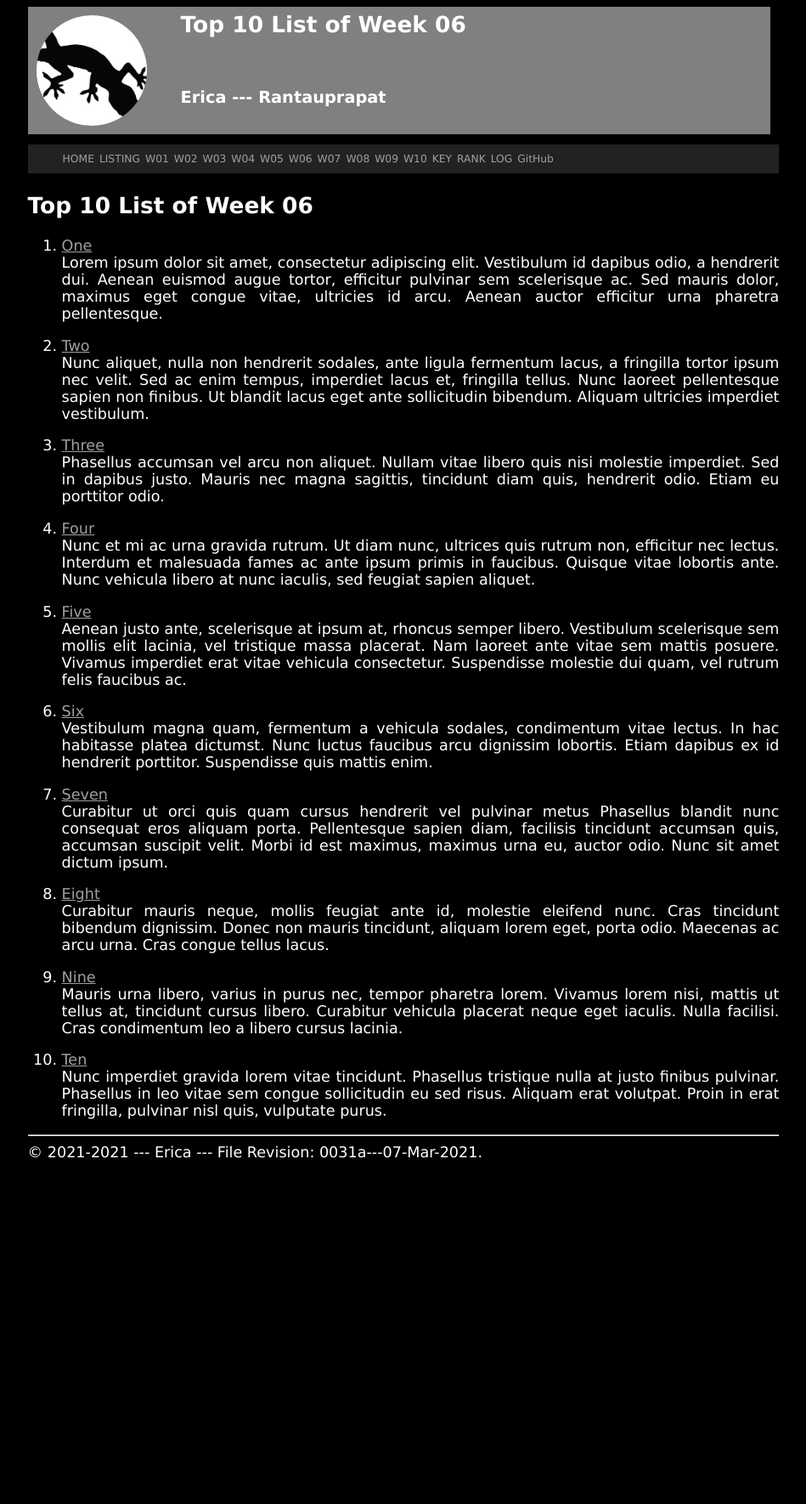
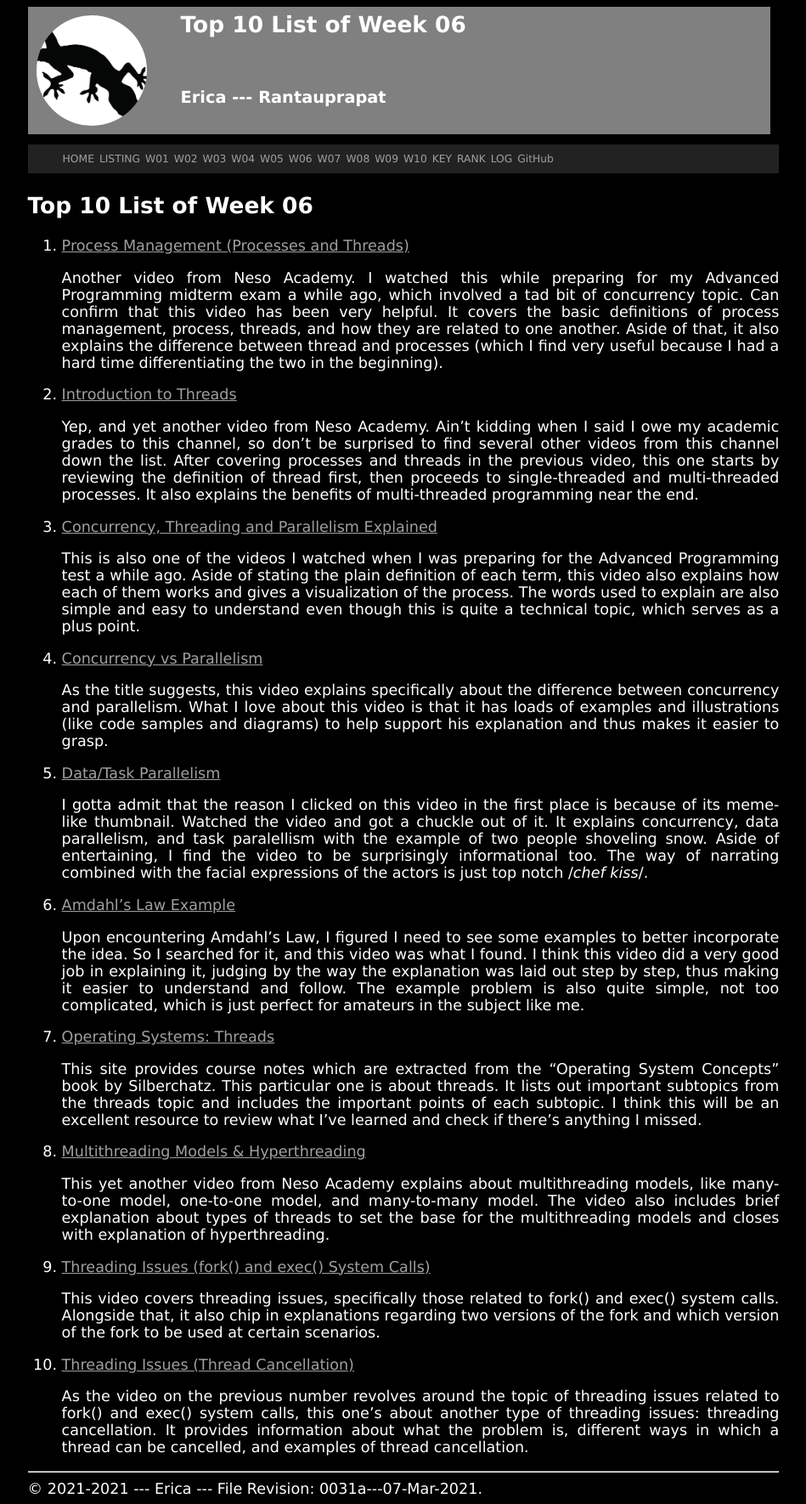
Before and after one commit to altschmerz/os211, a Jekyll site: the page built from w06.md, in a window 1280 px wide. Shown: the whole page at 85% size, without its empty margins (165-1114 px from the left). Built offline with Jekyll 4.4.1, drawn with Linux system fonts in a browser that asks for light colours; our own code applies the rules of GitHub Pages for plain Markdown files; before the commit the page ends 1374 px from its top, so only the background shows below that.

Commit message:
add top 10 list of w06

```diff
--- a/w06.md
+++ b/w06.md
@@ -5,72 +5,42 @@ permalink: /W06/
 
 # Top 10 List of Week 06
 
-1. [One](https://en.wikipedia.org/wiki/1)<br>
-Lorem ipsum dolor sit amet, consectetur adipiscing elit.
-Vestibulum id dapibus odio, a hendrerit dui.
-Aenean euismod augue tortor, efficitur pulvinar sem scelerisque ac.
-Sed mauris dolor, maximus eget congue vitae, ultricies id arcu.
-Aenean auctor efficitur urna pharetra pellentesque.
+1. [Process Management (Processes and Threads)](https://www.youtube.com/watch?v=OrM7nZcxXZU)
 
-2. [Two](https://en.wikipedia.org/wiki/2)<br>
-Nunc aliquet, nulla non hendrerit sodales, ante ligula fermentum lacus, a fringilla tortor ipsum nec velit.
-Sed ac enim tempus, imperdiet lacus et, fringilla tellus.
-Nunc laoreet pellentesque sapien non finibus.
-Ut blandit lacus eget ante sollicitudin bibendum.
-Aliquam ultricies imperdiet vestibulum.
+    Another video from Neso Academy. I watched this while preparing for my Advanced Programming midterm exam a while ago, which involved a tad bit of concurrency topic. Can confirm that this video has been very helpful. It covers the basic definitions of process management, process, threads, and how they are related to one another. Aside of that, it also explains the difference between thread and processes (which I find very useful because I had a hard time differentiating the two in the beginning).
 
-3. [Three](https://en.wikipedia.org/wiki/3)<br>
-Phasellus accumsan vel arcu non aliquet.
-Nullam vitae libero quis nisi molestie imperdiet.
-Sed in dapibus justo.
-Mauris nec magna sagittis, tincidunt diam quis, hendrerit odio.
-Etiam eu porttitor odio.
+2. [Introduction to Threads](https://www.youtube.com/watch?v=LOfGJcVnvAk)
 
-4. [Four](https://en.wikipedia.org/wiki/4)<br>
-Nunc et mi ac urna gravida rutrum.
-Ut diam nunc, ultrices quis rutrum non, efficitur nec lectus.
-Interdum et malesuada fames ac ante ipsum primis in faucibus.
-Quisque vitae lobortis ante.
-Nunc vehicula libero at nunc iaculis, sed feugiat sapien aliquet.
+    Yep, and yet another video from Neso Academy. Ain't kidding when I said I owe my academic grades to this channel, so don't be surprised to find several other videos from this channel down the list. After covering processes and threads in the previous video, this one starts by reviewing the definition of thread first, then proceeds to single-threaded and multi-threaded processes. It also explains the benefits of multi-threaded programming near the end.
 
-5. [Five](https://en.wikipedia.org/wiki/5)<br>
-Aenean justo ante, scelerisque at ipsum at, rhoncus semper libero.
-Vestibulum scelerisque sem mollis elit lacinia, vel tristique massa placerat.
-Nam laoreet ante vitae sem mattis posuere.
-Vivamus imperdiet erat vitae vehicula consectetur.
-Suspendisse molestie dui quam, vel rutrum felis faucibus ac.
+3. [Concurrency, Threading and Parallelism Explained](https://www.youtube.com/watch?v=olYdb0DdGtM)
 
-6. [Six](https://en.wikipedia.org/wiki/6)<br>
-Vestibulum magna quam, fermentum a vehicula sodales, condimentum vitae lectus.
-In hac habitasse platea dictumst.
-Nunc luctus faucibus arcu dignissim lobortis.
-Etiam dapibus ex id hendrerit porttitor.
-Suspendisse quis mattis enim.
+    This is also one of the videos I watched when I was preparing for the Advanced Programming test a while ago. Aside of stating the plain definition of each term, this video also explains how each of them works and gives a visualization of the process. The words used to explain are also simple and easy to understand even though this is quite a technical topic, which serves as a plus point.
 
-7. [Seven](https://en.wikipedia.org/wiki/7)<br>
-Curabitur ut orci quis quam cursus hendrerit vel pulvinar metus
-Phasellus blandit nunc consequat eros aliquam porta.
-Pellentesque sapien diam, facilisis tincidunt accumsan quis, accumsan suscipit velit.
-Morbi id est maximus, maximus urna eu, auctor odio.
-Nunc sit amet dictum ipsum.
+4. [Concurrency vs Parallelism](https://www.youtube.com/watch?v=FChZP09Ba4E)
 
-8. [Eight](https://en.wikipedia.org/wiki/8)<br>
-Curabitur mauris neque, mollis feugiat ante id, molestie eleifend nunc.
-Cras tincidunt bibendum dignissim.
-Donec non mauris tincidunt, aliquam lorem eget, porta odio.
-Maecenas ac arcu urna.
-Cras congue tellus lacus.
+    As the title suggests, this video explains specifically about the difference between concurrency and parallelism. What I love about this video is that it has loads of examples and illustrations (like code samples and diagrams) to help support his explanation and thus makes it easier to grasp.
 
-9. [Nine](https://en.wikipedia.org/wiki/9)<br>
-Mauris urna libero, varius in purus nec, tempor pharetra lorem.
-Vivamus lorem nisi, mattis ut tellus at, tincidunt cursus libero.
-Curabitur vehicula placerat neque eget iaculis.
-Nulla facilisi.
-Cras condimentum leo a libero cursus lacinia.
+5. [Data/Task Parallelism](https://www.youtube.com/watch?v=3C0N4rBLNDk)
 
-10. [Ten](https://en.wikipedia.org/wiki/10)<br>
-Nunc imperdiet gravida lorem vitae tincidunt.
-Phasellus tristique nulla at justo finibus pulvinar.
-Phasellus in leo vitae sem congue sollicitudin eu sed risus.
-Aliquam erat volutpat.
-Proin in erat fringilla, pulvinar nisl quis, vulputate purus.
+    I gotta admit that the reason I clicked on this video in the first place is because of its meme-like thumbnail. Watched the video and got a chuckle out of it. It explains concurrency, data parallelism, and task paralellism with the example of two people shoveling snow. Aside of entertaining, I find the video to be surprisingly informational too. The way of narrating combined with the facial expressions of the actors is just top notch /*chef kiss*/.
+
+6. [Amdahl's Law Example](https://www.youtube.com/watch?v=ViMI_ciiC2A)
+
+    Upon encountering Amdahl's Law, I figured I need to see some examples to better incorporate the idea. So I searched for it, and this video was what I found. I think this video did a very good job in explaining it, judging by the way the explanation was laid out step by step, thus making it easier to understand and follow. The example problem is also quite simple, not too complicated, which is just perfect for amateurs in the subject like me.
+
+7. [Operating Systems: Threads](https://www.cs.uic.edu/~jbell/CourseNotes/OperatingSystems/4_Threads.html)
+
+    This site provides course notes which are extracted from the "Operating System Concepts" book by Silberchatz. This particular one is about threads. It lists out important subtopics from the threads topic and includes the important points of each subtopic. I think this will be an excellent resource to review what I've learned and check if there's anything I missed.
+
+8. [Multithreading Models & Hyperthreading](https://www.youtube.com/watch?v=HW2Wcx-ktsc)
+
+    This yet another video from Neso Academy explains about multithreading models, like many-to-one model, one-to-one model, and many-to-many model. The video also includes brief explanation about types of threads to set the base for the multithreading models and closes with explanation of hyperthreading.
+
+9. [Threading Issues (fork() and exec() System Calls)](https://www.youtube.com/watch?v=o2Sf0GHWpmk)
+
+    This video covers threading issues, specifically those related to fork() and exec() system calls. Alongside that, it also chip in explanations regarding two versions of the fork and which version of the fork to be used at certain scenarios.
+
+10. [Threading Issues (Thread Cancellation)](https://www.youtube.com/watch?v=wNns0kIDC68)
+
+    As the video on the previous number revolves around the topic of threading issues related to fork() and exec() system calls, this one's about another type of threading issues: threading cancellation. It provides information about what the problem is, different ways in which a thread can be cancelled, and examples of thread cancellation.
```
